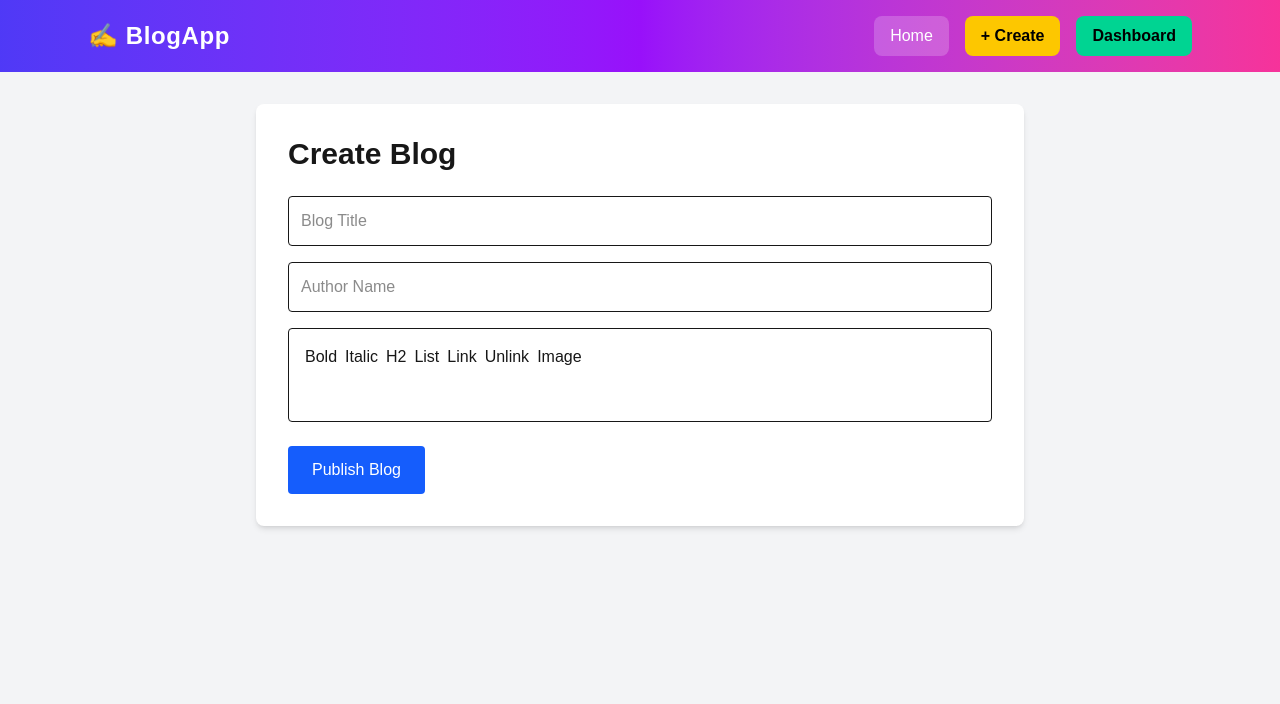
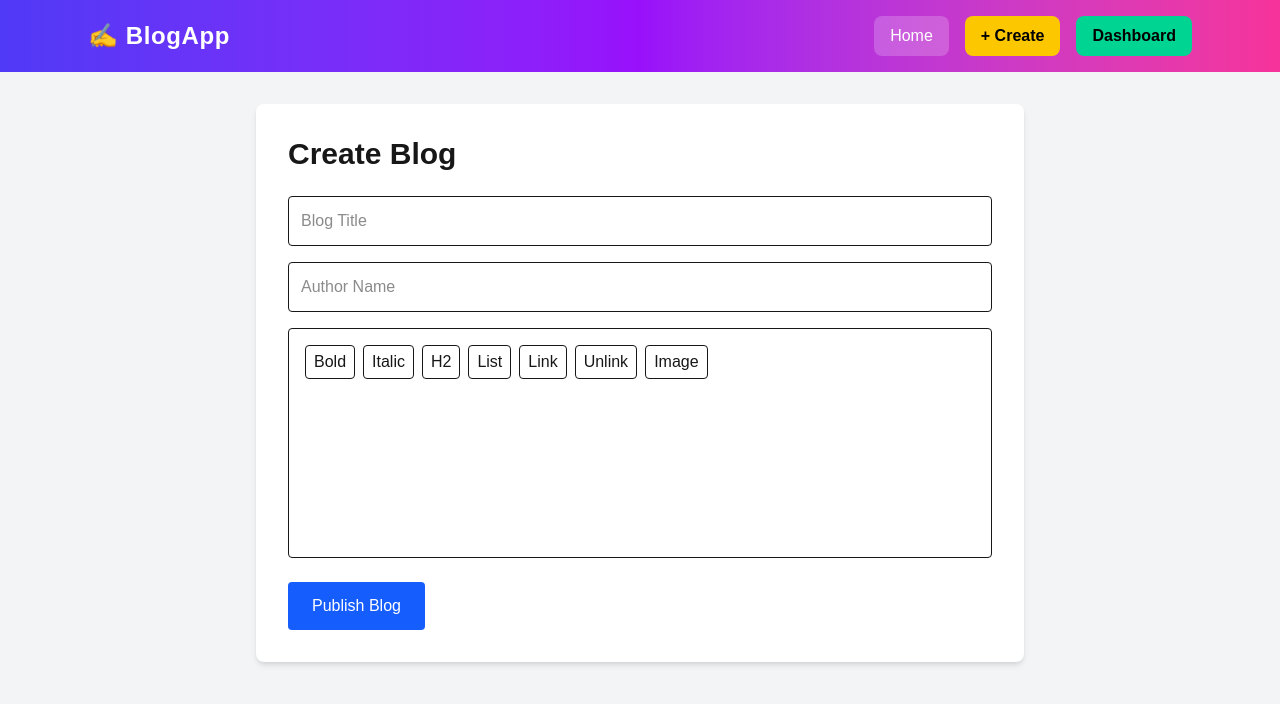
Before and after one commit to prashantsuryavanshi0/gurucool-blog, a Next.js app: page /create in a window 1280 px wide. Shown: the top 704 px of the page. Built offline with nearby package versions, Linux system fonts and the light colour scheme.

Commit message:
Fix editor UI + tiptap link warning

```diff
--- a/app/create/Editor.tsx
+++ b/app/create/Editor.tsx
@@ -22,9 +22,14 @@ export default function Editor({ content, setContent }: Props) {
 
       Link.configure({
         openOnClick: true,
+        autolink: true,
+        linkOnPaste: true,
       }),
 
-      Image,
+      Image.configure({
+        inline: false,
+        allowBase64: true,
+      }),
     ],
     content,
     onUpdate: ({ editor }) => {
@@ -52,17 +57,65 @@ export default function Editor({ content, setContent }: Props) {
 
   return (
     <div className="border rounded p-4 bg-white">
-      <div className="flex gap-2 mb-3">
-        <button onClick={() => editor.chain().focus().toggleBold().run()}>Bold</button>
-        <button onClick={() => editor.chain().focus().toggleItalic().run()}>Italic</button>
-        <button onClick={() => editor.chain().focus().toggleHeading({ level: 2 }).run()}>H2</button>
-        <button onClick={() => editor.chain().focus().toggleBulletList().run()}>List</button>
-        <button onClick={addLink}>Link</button>
-        <button onClick={removeLink}>Unlink</button>
-        <button onClick={addImage}>Image</button>
+      <div className="flex flex-wrap gap-2 mb-3">
+        <button
+          type="button"
+          onClick={() => editor.chain().focus().toggleBold().run()}
+          className="px-2 py-1 border rounded"
+        >
+          Bold
+        </button>
+
+        <button
+          type="button"
+          onClick={() => editor.chain().focus().toggleItalic().run()}
+          className="px-2 py-1 border rounded"
+        >
+          Italic
+        </button>
+
+        <button
+          type="button"
+          onClick={() => editor.chain().focus().toggleHeading({ level: 2 }).run()}
+          className="px-2 py-1 border rounded"
+        >
+          H2
+        </button>
+
+        <button
+          type="button"
+          onClick={() => editor.chain().focus().toggleBulletList().run()}
+          className="px-2 py-1 border rounded"
+        >
+          List
+        </button>
+
+        <button
+          type="button"
+          onClick={addLink}
+          className="px-2 py-1 border rounded"
+        >
+          Link
+        </button>
+
+        <button
+          type="button"
+          onClick={removeLink}
+          className="px-2 py-1 border rounded"
+        >
+          Unlink
+        </button>
+
+        <button
+          type="button"
+          onClick={addImage}
+          className="px-2 py-1 border rounded"
+        >
+          Image
+        </button>
       </div>
 
-      <EditorContent editor={editor} />
+      <EditorContent editor={editor} className="min-h-[150px]" />
     </div>
   );
 }
```
